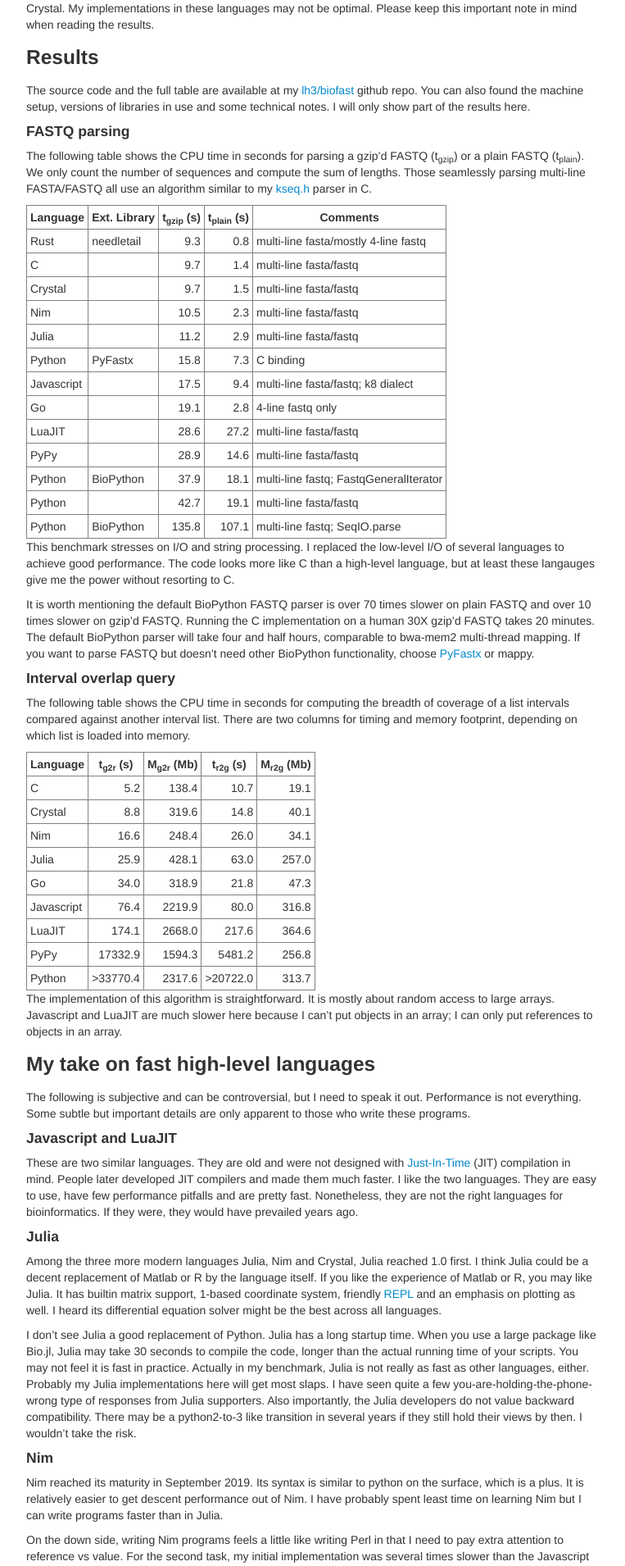
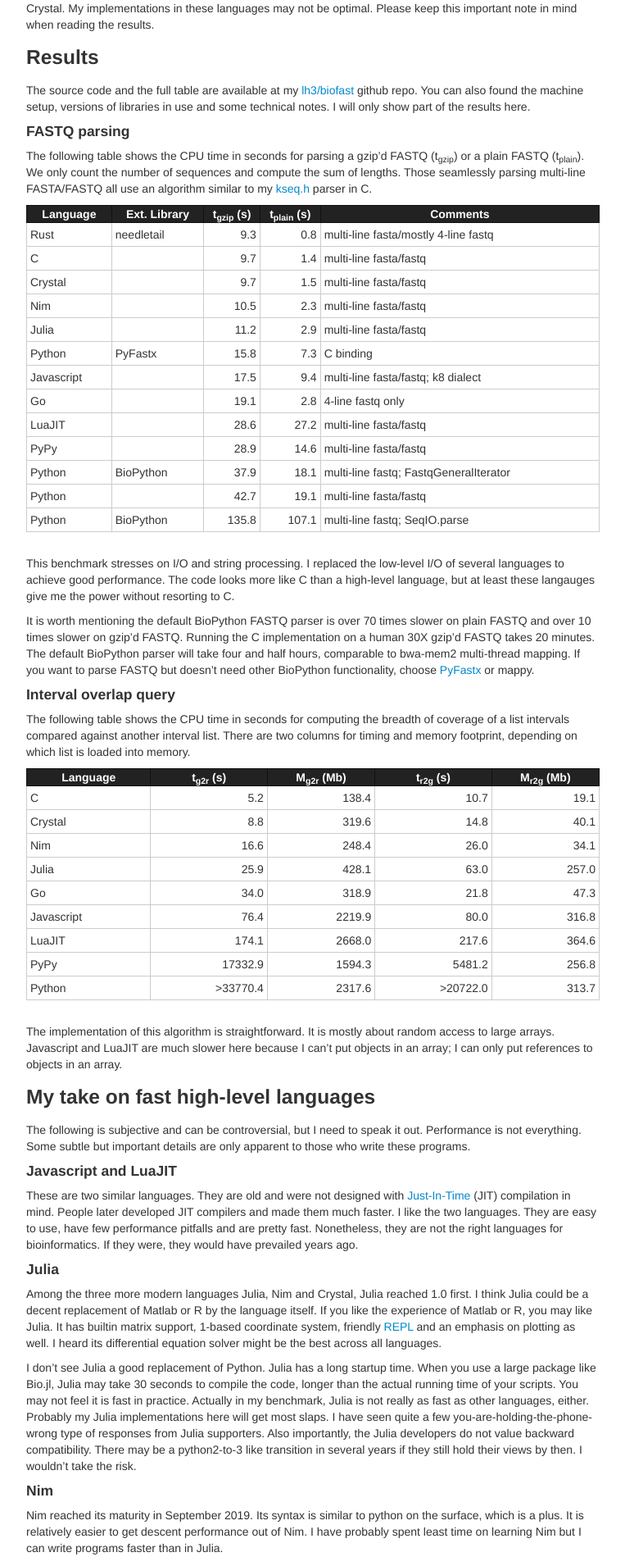
Before and after one commit to lh3/lh3.github.com, a Jekyll site: the page built from _posts/2020-05-17-fast-high-level-programming-languages.md, in a window 1280 px wide. Shown: the part 522-2432 px from the top of the page at 82% size, without its empty margins (258-1021 px from the left). Built offline with Jekyll 4.4.1, drawn with Linux system fonts in a browser that asks for light colours; comment, search, counter and statistics services are not loaded.

Commit message:
changed the table style

```diff
--- a/assets/themes/twitter/css/style.css
+++ b/assets/themes/twitter/css/style.css
@@ -63,3 +63,33 @@
   background: #57A957;
   border: 1px solid #4c964d;
   color: #FFF; }
+
+/* from https://gist.github.com/stereosupersonic/291648 */
+
+table tr th {background:#222; color:#fff; padding:0; border:#111 solid 1px;  text-align: center; font-weight: bold;}
+table tr td {border:1px #ccc solid; padding:5px;}
+table tr td.rightright {background: #eee;}
+table tr td h4 {margin:0; padding:0; font-weight:normal;}
+
+table {
+  margin-bottom: 2em;
+  width: 100%;
+}
+th {
+  border-bottom: 2px solid #ccc;
+  font-weight: bold;
+  text-align: left;
+}
+td { border-bottom: 1px solid #ddd; }
+caption, th, td {
+  padding: 4px 10px 4px 0;
+}
+caption {
+  background: #f1f1f1;
+  padding: 10px 0;
+  margin-bottom: 1em;
+}
+
+tr,td,th {
+  vertical-align: middle;
+}
```
